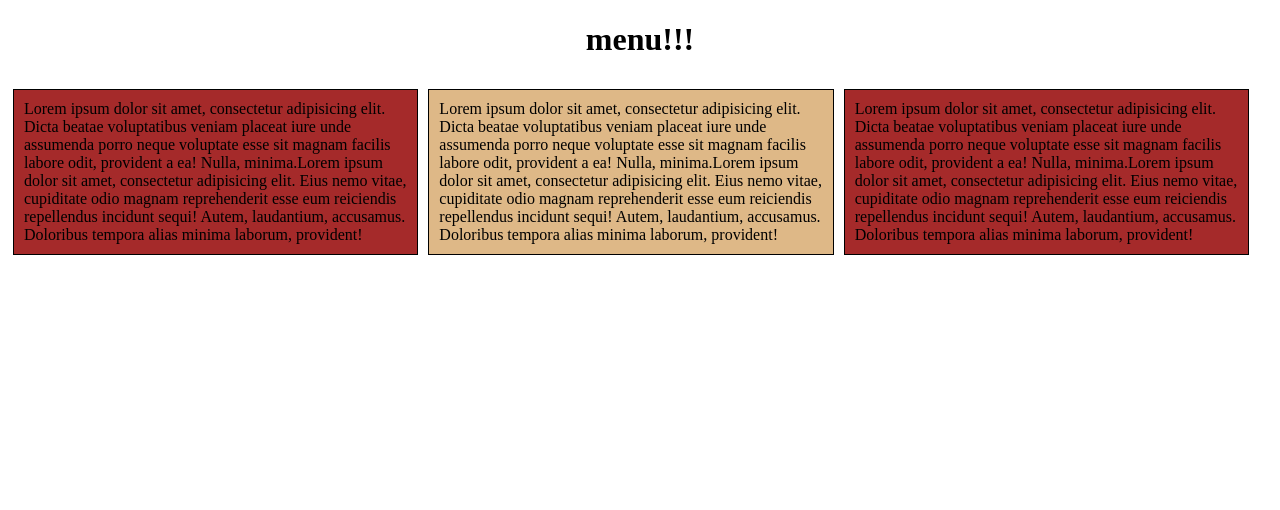
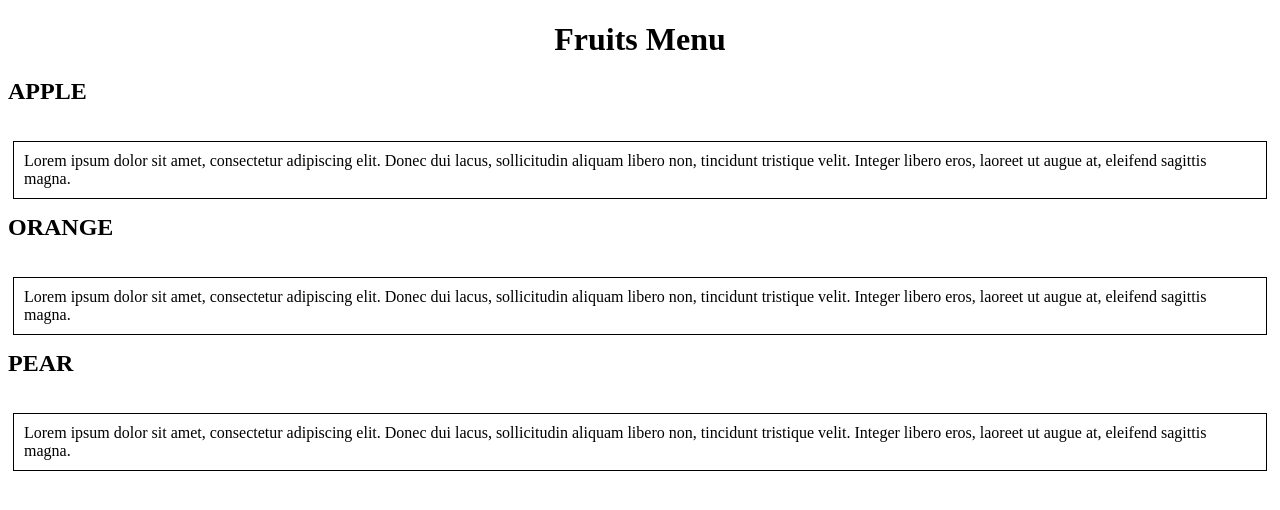
Before and after one commit to marypauly518/marypauly518.github.io, a plain HTML site: page site/index.html in a window 1280 px wide. Drawn offline with Linux system fonts and the light colour scheme.

Commit message:
Update index.html

```diff
--- a/site/index.html
+++ b/site/index.html
@@ -1,27 +1,36 @@
  <!DOCTYPE html>
+<html>
+<head>
+<meta charset="utf-8">
+<meta name="viewport" content="width=device-width, initial-scale=1">
+<link rel="stylesheet" href="ss.css">
+<title>First Assignment</title>
+</head>
+<body>
+	<h1>Fruits Menu</h1>
 
-<html>
+	<div class="row">
+	<div class="col-lg-4 col-mg-6 col-sg-12">
+		<section>
+		<h2>APPLE</h2>
+		<p> Lorem ipsum dolor sit amet, consectetur adipiscing elit. Donec dui lacus, sollicitudin aliquam libero non, tincidunt tristique velit. Integer libero eros, laoreet ut augue at, eleifend sagittis magna.</p>
+		</section>
+	</div>
 
-<head>
+	<div class="col-lg-4 col-mg-6 col-sg-12">
+		<section>
+		<h2>ORANGE</h2>
+		<p>Lorem ipsum dolor sit amet, consectetur adipiscing elit. Donec dui lacus, sollicitudin aliquam libero non, tincidunt tristique velit. Integer libero eros, laoreet ut augue at, eleifend sagittis magna.</p>
+		</section>
+	</div>
 
-<meta charset="utf-8">
-<link rel="stylesheet" href="ss.css">
-
-<title>Menu!!!</title>
-
-
-</head>
-
-<body>
-
-<h1>menu!!!</h1>
-
-<section><p id="p1">Lorem ipsum dolor sit amet, consectetur adipisicing elit. Dicta beatae voluptatibus veniam placeat iure unde assumenda porro neque voluptate esse sit magnam facilis labore odit, provident a ea! Nulla, minima.Lorem ipsum dolor sit amet, consectetur adipisicing elit. Eius nemo vitae, cupiditate odio magnam reprehenderit esse eum reiciendis repellendus incidunt sequi! Autem, laudantium, accusamus. Doloribus tempora alias minima laborum, provident!</p></section>
-
-<section><p id="p2">Lorem ipsum dolor sit amet, consectetur adipisicing elit. Dicta beatae voluptatibus veniam placeat iure unde assumenda porro neque voluptate esse sit magnam facilis labore odit, provident a ea! Nulla, minima.Lorem ipsum dolor sit amet, consectetur adipisicing elit. Eius nemo vitae, cupiditate odio magnam reprehenderit esse eum reiciendis repellendus incidunt sequi! Autem, laudantium, accusamus. Doloribus tempora alias minima laborum, provident!</p></section>
-
-<section><p id="p3">Lorem ipsum dolor sit amet, consectetur adipisicing elit. Dicta beatae voluptatibus veniam placeat iure unde assumenda porro neque voluptate esse sit magnam facilis labore odit, provident a ea! Nulla, minima.Lorem ipsum dolor sit amet, consectetur adipisicing elit. Eius nemo vitae, cupiditate odio magnam reprehenderit esse eum reiciendis repellendus incidunt sequi! Autem, laudantium, accusamus. Doloribus tempora alias minima laborum, provident!</p></section>
+	<div class="col-lg-4 col-mg-12 col-sg-12">
+		<section>
+		<h2>PEAR</h2>
+		<p> Lorem ipsum dolor sit amet, consectetur adipiscing elit. Donec dui lacus, sollicitudin aliquam libero non, tincidunt tristique velit. Integer libero eros, laoreet ut augue at, eleifend sagittis magna.</p>
+		</section>
+	</div>
+	</div>
 
 </body>
-
 </html>
```
